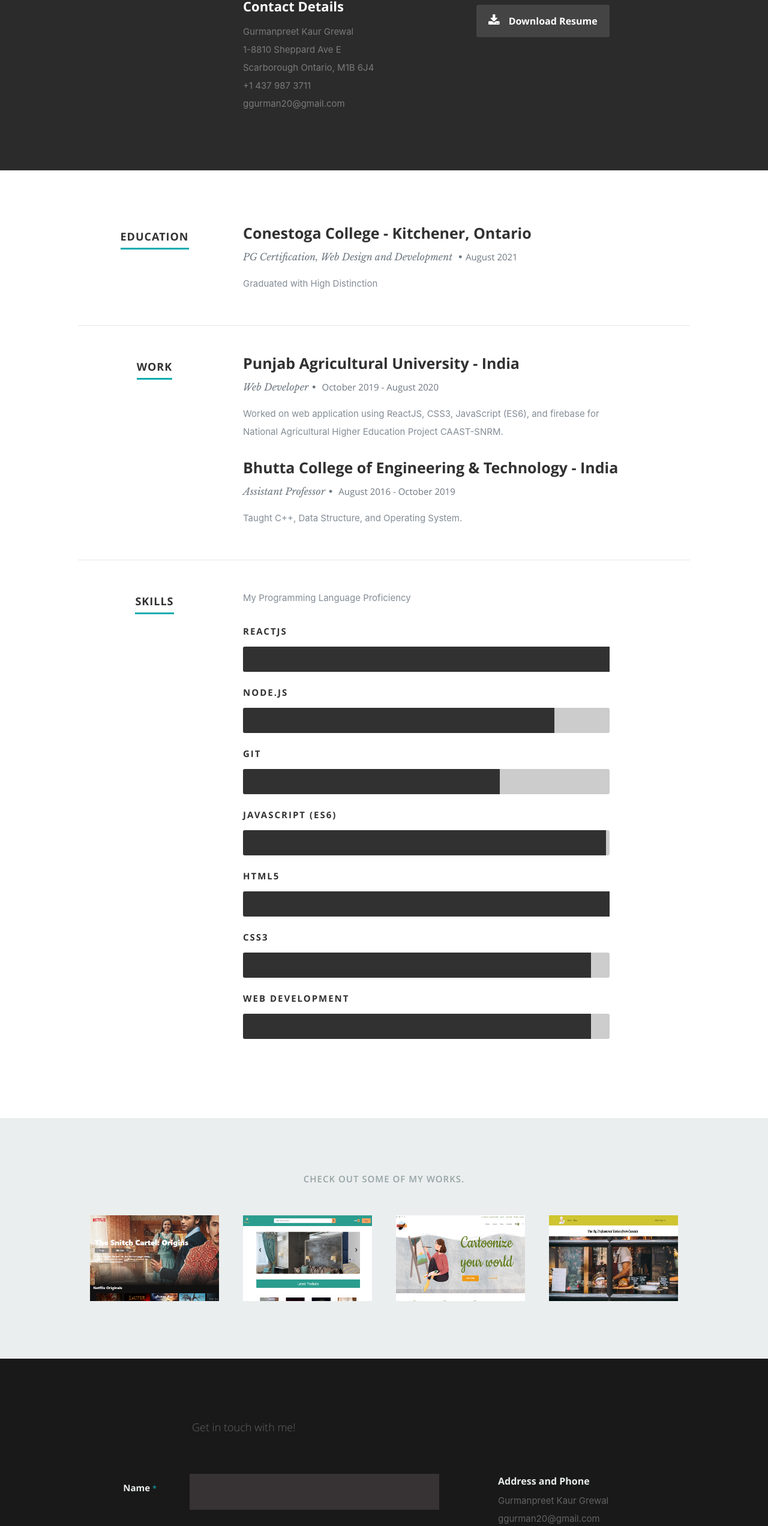
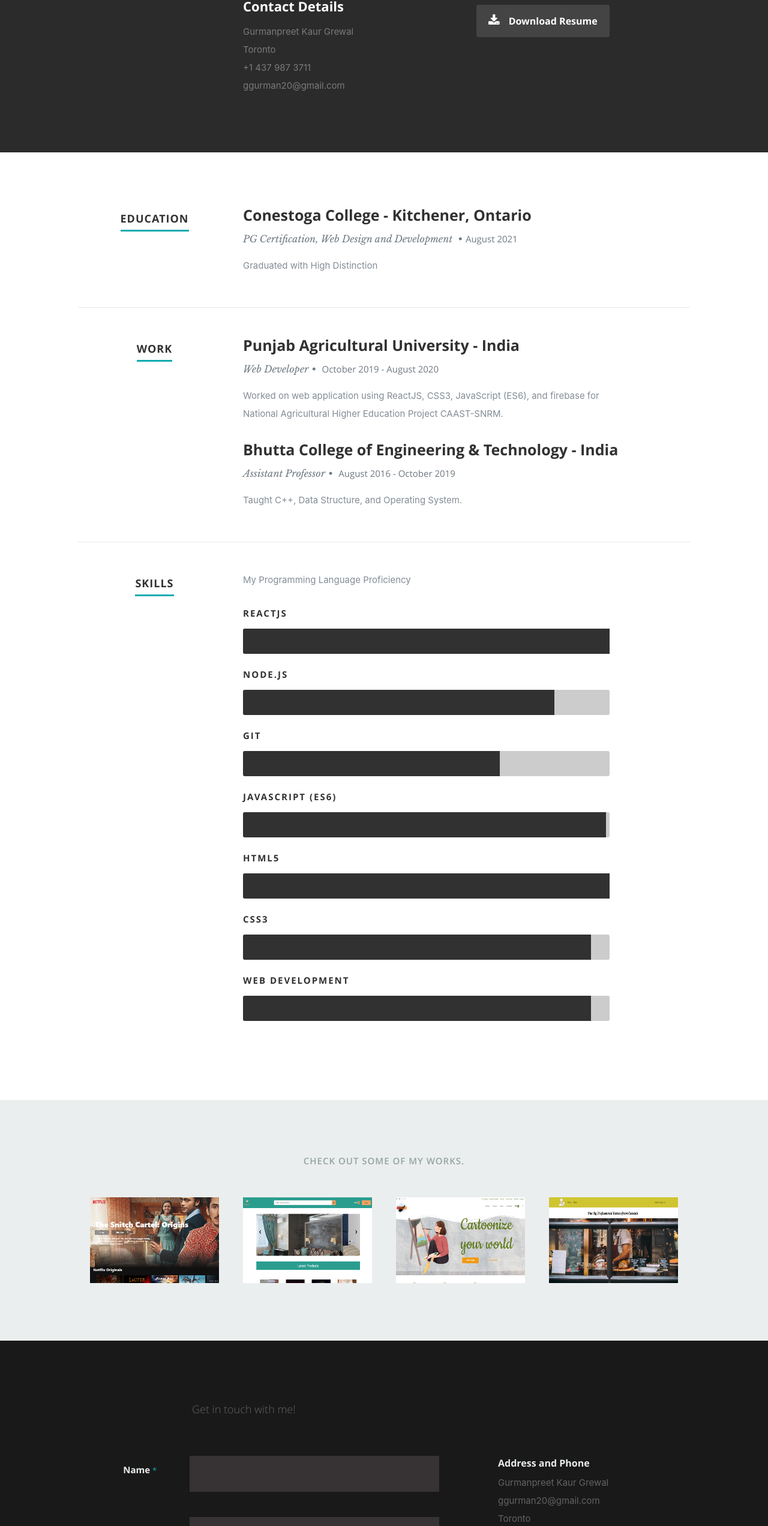
Before and after one commit to Gurman123/Resume-Portfolio, a React (Create React App) app: page / in a window 1280 px wide. Shown: the part 1464-4008 px from the top of the page at 60% size. Built offline with nearby package versions, Linux system fonts and the light colour scheme.

Commit message:
Updation

```diff
--- a/public/resumeData.json
+++ b/public/resumeData.json
@@ -19,7 +19,7 @@
       "phone": "+1 437 987 3711",
       "address": {
         "street": "1-8810 Sheppard Ave E",
-        "city": "Scarborough",
+        "city": "Toronto",
         "state": "Ontario",
         "zip": "M1B 6J4"
       },
--- a/src/Components/About.js
+++ b/src/Components/About.js
@@ -56,9 +56,9 @@ export const About = ({data}) => {
                 <span >{name}</span>
                 <br />
                 <span>
-                  {street}
-                  <br />
-                  {city} {state}, {zip}
+                {city}
+
+
                 </span>
                 <br />
                 <span>{phone}</span>
--- a/src/Components/Contact.js
+++ b/src/Components/Contact.js
@@ -123,9 +123,9 @@ const Contact = ({data}) => {
                   <br />
                   {contactEmail}
                   <br />
-                  <br />
-                  {street} <br />
-                  {city}, {state} {zip}
+
+
+                  {city}
                   <br />
                   <span>{phone}</span>
                 </p>
```
